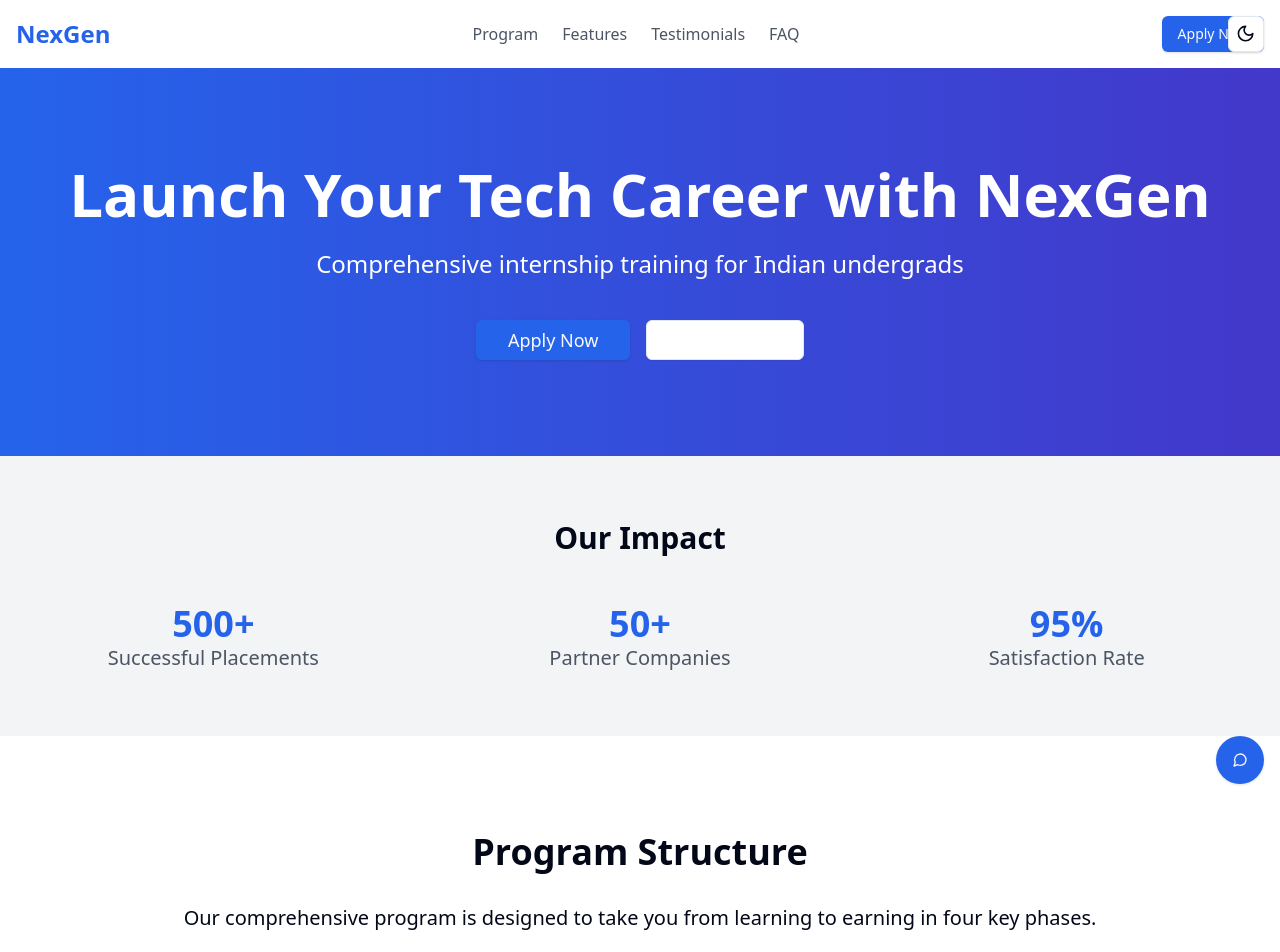
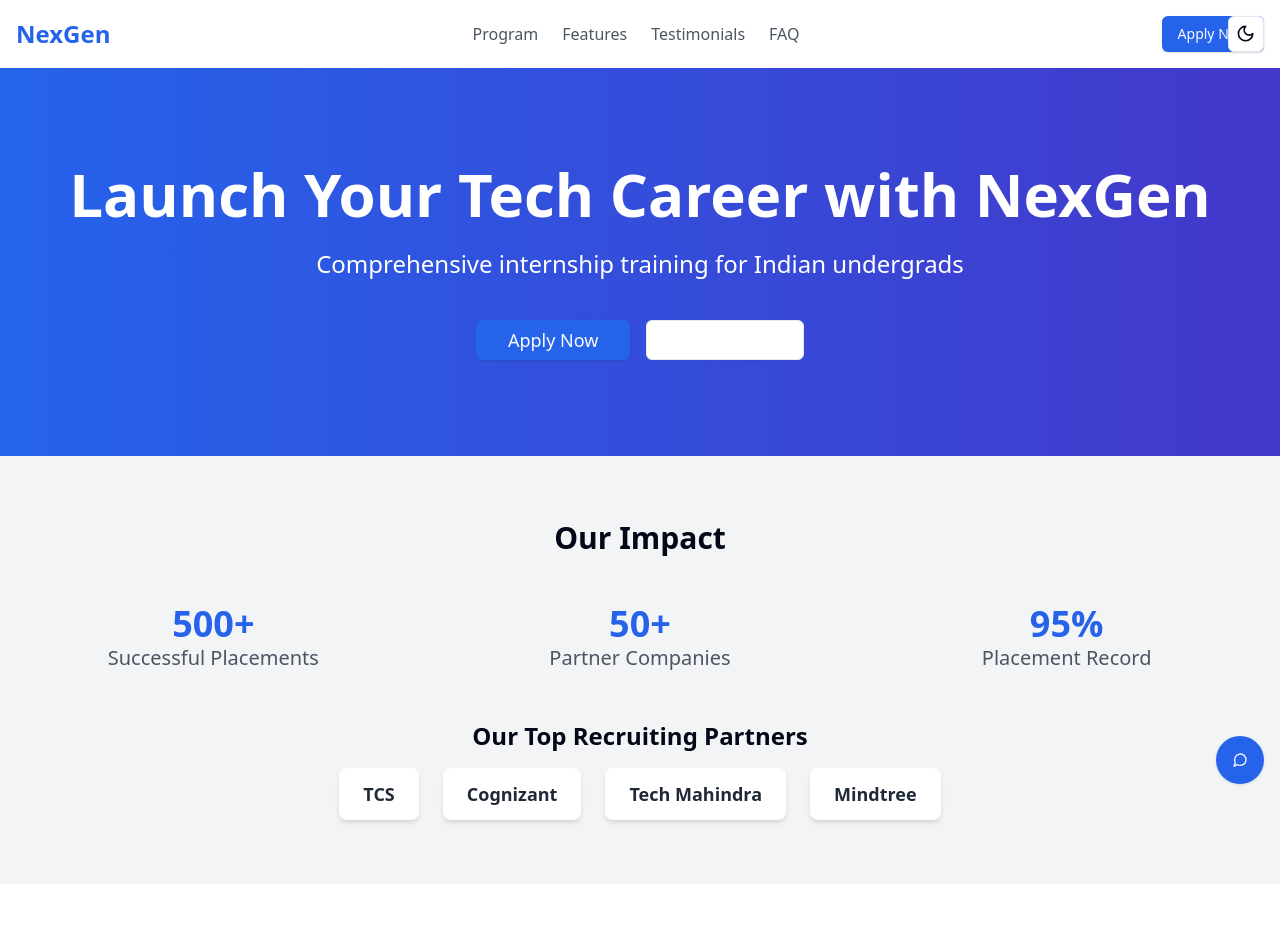
Before and after one commit to dheemutech/main, a Next.js app: page / in a window 1280 px wide. Shown: the top 952 px of the page. Built offline with nearby package versions, Linux system fonts and the light colour scheme.

Commit message:
SOFTGEN MAGIC

```diff
--- a/src/components/AnimatedStats.jsx
+++ b/src/components/AnimatedStats.jsx
@@ -16,7 +16,17 @@ export const AnimatedStats = () => {
           </div>
           <div className="text-center">
             <p className="text-4xl font-bold text-blue-600 dark:text-blue-400">95%</p>
-            <p className="text-xl text-gray-600 dark:text-gray-300">Satisfaction Rate</p>
+            <p className="text-xl text-gray-600 dark:text-gray-300">Placement Record</p>
+          </div>
+        </div>
+        <div className="mt-12 text-center">
+          <p className="text-2xl font-bold mb-4 dark:text-white">Our Top Recruiting Partners</p>
+          <div className="flex flex-wrap justify-center items-center gap-6">
+            {['TCS', 'Cognizant', 'Tech Mahindra', 'Mindtree'].map((company) => (
+              <div key={company} className="bg-white dark:bg-gray-700 px-6 py-3 rounded-lg shadow-md">
+                <p className="text-lg font-semibold text-gray-800 dark:text-gray-200">{company}</p>
+              </div>
+            ))}
           </div>
         </div>
       </div>
--- a/src/components/Testimonials.jsx
+++ b/src/components/Testimonials.jsx
@@ -4,18 +4,18 @@ import { motion } from 'framer-motion';
 const Testimonials = () => {
   const testimonials = [
     {
-      name: "Priya Sharma",
-      role: "Software Engineer at Google",
+      name: "Mahesh Reddy",
+      role: "Software Engineer at TCS",
       content: "NexGen's internship program was a game-changer for my career. The hands-on experience and mentorship I received were invaluable.",
     },
     {
-      name: "Rahul Patel",
-      role: "Data Scientist at Amazon",
-      content: "The AI and ML training I got at NexGen prepared me perfectly for my role at Amazon. It's an excellent program for aspiring tech professionals.",
+      name: "Aakash Chowary",
+      role: "Data Scientist at Cognizant",
+      content: "The AI and ML training I got at NexGen prepared me perfectly for my role at Cognizant. It's an excellent program for aspiring tech professionals.",
     },
     {
-      name: "Ananya Desai",
-      role: "Frontend Developer at Microsoft",
+      name: "Ganesh Kumar",
+      role: "Frontend Developer at Tech Mahindra",
       content: "NexGen's focus on real-world projects and cutting-edge technologies gave me a significant advantage in my job search. Highly recommended!",
     }
   ];
--- a/src/pages/index.js
+++ b/src/pages/index.js
@@ -75,7 +75,7 @@ export default function Home() {
       <Head>
         <title>NexGen Internship Program | Launch Your Tech Career</title>
         <meta name="description" content="Join NexGen's comprehensive internship training program for Indian undergraduates in technology. Boost your career with hands-on experience in full-stack development, AI, ML, and cloud computing." />
-        <meta name="keywords" content="internship, technology, full-stack development, AI, ML, cloud computing, Indian undergraduates" />
+        <meta name="keywords" content="internship, technology, full-stack development, AI, ML, cloud computing, Indian undergraduates, TCS, Cognizant, Tech Mahindra, Mindtree" />
         <meta property="og:title" content="NexGen Internship Program | Launch Your Tech Career" />
         <meta property="og:description" content="Join NexGen's comprehensive internship training program for Indian undergraduates in technology. Boost your career with hands-on experience." />
         <meta property="og:type" content="website" />
@@ -162,24 +162,6 @@ export default function Home() {
       {/* Features Section */}
       <LazyFeatures />
 
-      {/* Social Proof Section */}
-      <section className="py-16 bg-gray-100 dark:bg-gray-800">
-        <div className="container mx-auto px-4">
-          <h2 className="text-3xl font-bold text-center mb-12 dark:text-white">Trusted by Top Companies</h2>
-          <div className="flex flex-wrap justify-center items-center gap-8">
-            {['google', 'amazon', 'microsoft', 'apple', 'facebook'].map((company) => (
-              <div key={company} className="w-32 h-16 relative bg-gray-200 dark:bg-gray-700 rounded-lg flex items-center justify-center">
-                <p className="text-sm font-semibold text-gray-600 dark:text-gray-300">{company.charAt(0).toUpperCase() + company.slice(1)}</p>
-              </div>
-            ))}
-          </div>
-          <div className="text-center mt-12">
-            <p className="text-2xl font-bold dark:text-white">500+ Successful Placements</p>
-            <p className="text-lg text-gray-600 dark:text-gray-300">Join our community of successful graduates</p>
-          </div>
-        </div>
-      </section>
-
       {/* Testimonials Section */}
       <LazyTestimonials />
 
```
